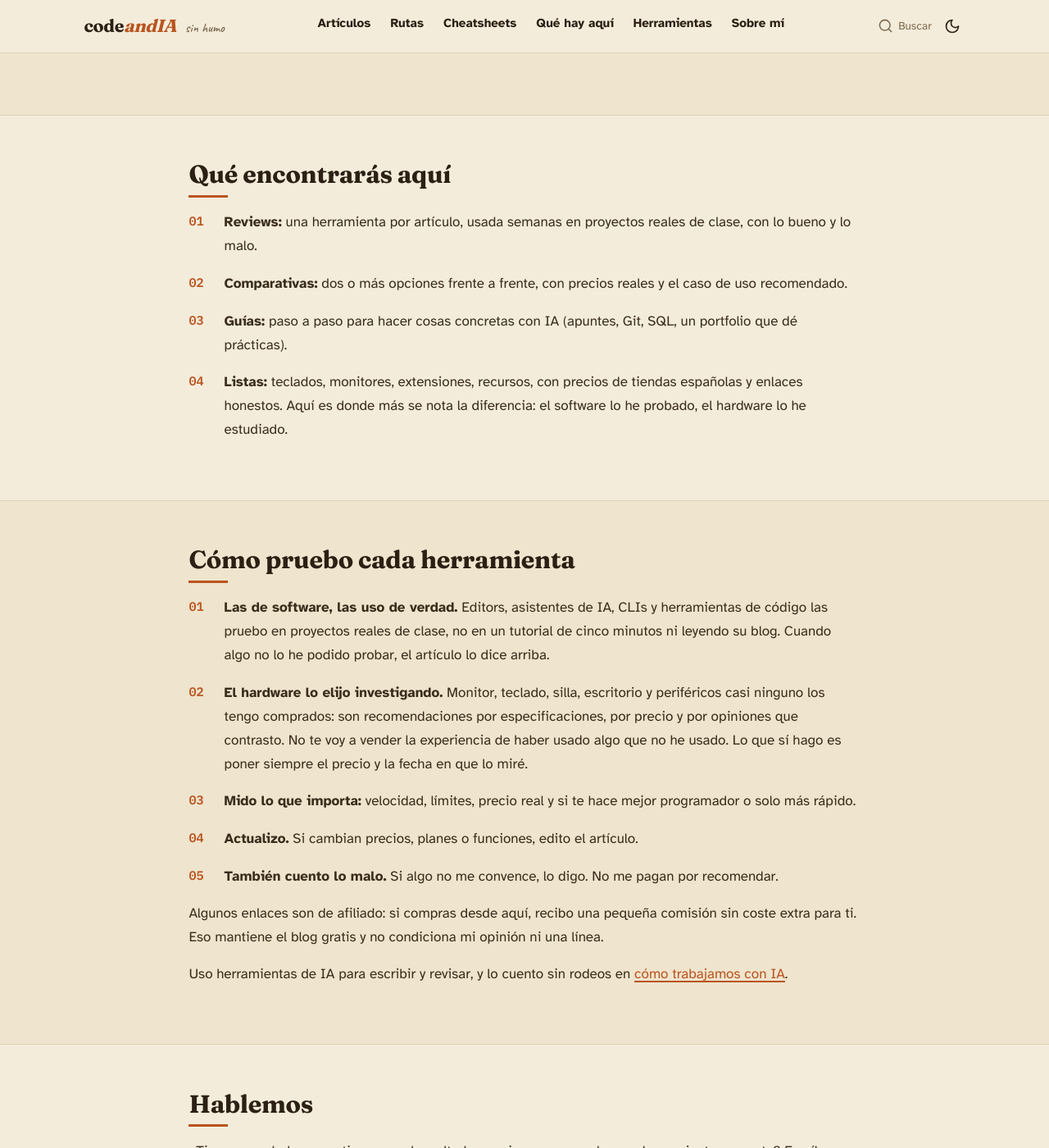
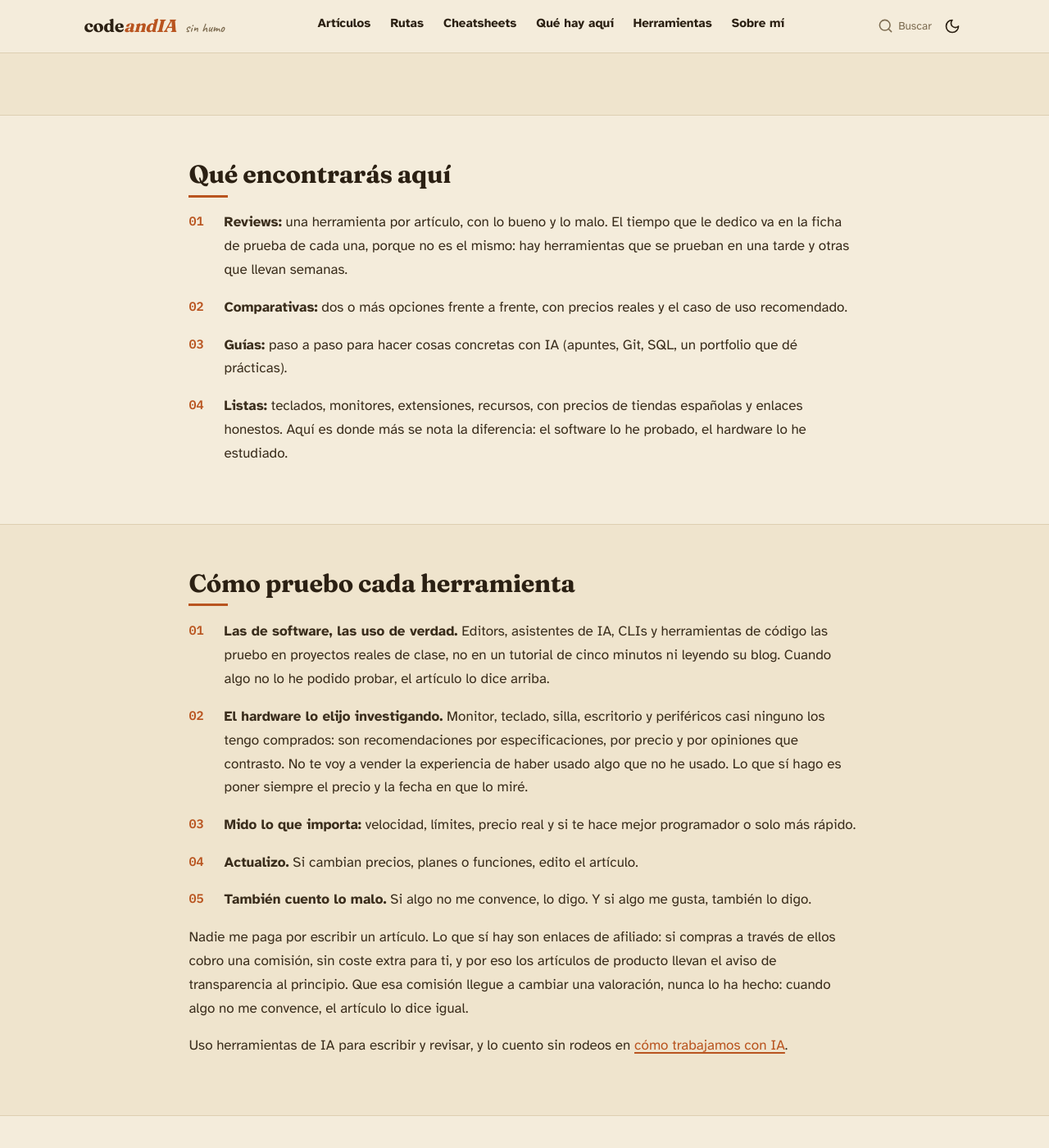
Before and after one commit to vibodigitalinfo-lab/codeandIA, a Jekyll site: the page built from sobre-mi.md, in a window 1280 px wide and 1400 px high, scrolled down 316 px. Shown: the whole window at 82% size. Built offline with Jekyll 4.4.1, drawn with Linux system fonts in a browser that asks for light colours.

Commit message:
Alinea las promesas del blog con lo que se puede sostener
Una revisión externa del sitio (hecha leyendo solo el HTML, sin verlo) sacaba
a relucir varias contradicciones que restan credibilidad. Comprobadas una a
una, algunas eran reales y otras no:

Arreglado:
- La portada decía "no te ladeo con una fecha puesta al día por brillante que
  parezca", que no significa nada. Ahora explica que la fecha es la de la
  última revisión real y que si no la he vuelto a mirar se queda ahí.
- "Sobre mí" decía "No me pagan por recomendar" y justo debajo que cobro
  comisión por los enlaces de afiliado. Ahora: nadie me paga por escribir, sí
  hay comisión, y por eso los artículos de producto avisan arriba.
- "Sobre mí" prometía reviews "usada semanas" cuando hay fichas de 22
  minutos. Ahora el tiempo va en la ficha de cada review, que es donde está.
- "Cómo trabajamos" tenía la misma frase de "no me pagan por recomendar" y
  además decía "casi a diario" cuando el ritmo son 2-3 por semana.
- La guía de las cinco reglas terminaba con un cierre de chatbot ("me pasas un
  ejercicio y te digo por dónde empezar").

Revisado y no hacía falta tocar nada:
- Los artículos de alfombrillas XXL ya están unificados: el del 22/09 es una
  redirección al del 23/09.
- El disclosure de Amazon ya es condicional a que haya enlaces de afiliado, y
  la review de Claude Code no tiene ninguno.
- Todos los artículos reales tienen readtime; los que no lo tienen son
  páginas de redirección.
- La cuenta de artículos es la misma variable en portada y en el listado, y el
  menú no cambia entre páginas.

Auditorias a cero.

```diff
--- a/index.html
+++ b/index.html
@@ -130,8 +130,9 @@ description: "Reviews, comparativas y guías de herramientas de IA para programa
     <h2 class="section-title">Lo que uso</h2>
     <p class="section-intro">
       Las herramientas que uso de verdad y que recomendaría a quien está aprendiendo a programar con IA.
-      La fecha de cada tarjeta es la de la <strong>última revisión de esa review</strong>: si no la he vuelto a
-      mirar, no te ladeo con una fecha puesta al día por brillante que parezca.
+      La fecha de cada tarjeta es la de la <strong>última revisión real</strong> de esa review, no la de hoy.
+      Si no la he vuelto a mirar desde entonces, la fecha se queda ahí y la tarjeta lo dice: prefiero que se vea
+      viejo antes que fingir que está al día.
     </p>
 
     <div class="tools-grid">
--- a/sobre-mi.md
+++ b/sobre-mi.md
@@ -18,7 +18,7 @@ last_modified_at: 2026-10-01
   <div class="container container-narrow">
     <h2 class="section-title">Qué encontrarás aquí</h2>
     <ul class="method-list">
-      <li><strong>Reviews:</strong> una herramienta por artículo, usada semanas en proyectos reales de clase, con lo bueno y lo malo.</li>
+      <li><strong>Reviews:</strong> una herramienta por artículo, con lo bueno y lo malo. El tiempo que le dedico va en la ficha de prueba de cada una, porque no es el mismo: hay herramientas que se prueban en una tarde y otras que llevan semanas.</li>
       <li><strong>Comparativas:</strong> dos o más opciones frente a frente, con precios reales y el caso de uso recomendado.</li>
       <li><strong>Guías:</strong> paso a paso para hacer cosas concretas con IA (apuntes, Git, SQL, un portfolio que dé prácticas).</li>
       <li><strong>Listas:</strong> teclados, monitores, extensiones, recursos, con precios de tiendas españolas y enlaces honestos. Aquí es donde más se nota la diferencia: el software lo he probado, el hardware lo he estudiado.</li>
@@ -34,9 +34,9 @@ last_modified_at: 2026-10-01
       <li><strong>El hardware lo elijo investigando.</strong> Monitor, teclado, silla, escritorio y periféricos casi ninguno los tengo comprados: son recomendaciones por especificaciones, por precio y por opiniones que contrasto. No te voy a vender la experiencia de haber usado algo que no he usado. Lo que sí hago es poner siempre el precio y la fecha en que lo miré.</li>
       <li><strong>Mido lo que importa:</strong> velocidad, límites, precio real y si te hace mejor programador o solo más rápido.</li>
       <li><strong>Actualizo.</strong> Si cambian precios, planes o funciones, edito el artículo.</li>
-      <li><strong>También cuento lo malo.</strong> Si algo no me convence, lo digo. No me pagan por recomendar.</li>
+      <li><strong>También cuento lo malo.</strong> Si algo no me convence, lo digo. Y si algo me gusta, también lo digo.</li>
     </ol>
-    <p class="about-text">Algunos enlaces son de afiliado: si compras desde aquí, recibo una pequeña comisión sin coste extra para ti. Eso mantiene el blog gratis y no condiciona mi opinión ni una línea.</p>
+    <p class="about-text">Nadie me paga por escribir un artículo. Lo que sí hay son enlaces de afiliado: si compras a través de ellos cobro una comisión, sin coste extra para ti, y por eso los artículos de producto llevan el aviso de transparencia al principio. Que esa comisión llegue a cambiar una valoración, nunca lo ha hecho: cuando algo no me convence, el artículo lo dice igual.</p>
     <p class="about-text">Uso herramientas de IA para escribir y revisar, y lo cuento sin rodeos en <a href="{{ "/como-trabajamos/" | relative_url }}">cómo trabajamos con IA</a>.</p>
   </div>
 </section>
```
Also changed, not shown: articulos/guias/aprender-programar-con-ia-sin-volverse-dependiente.md (+1 -1 lines), como-trabajamos.md (+2 -2 lines).
